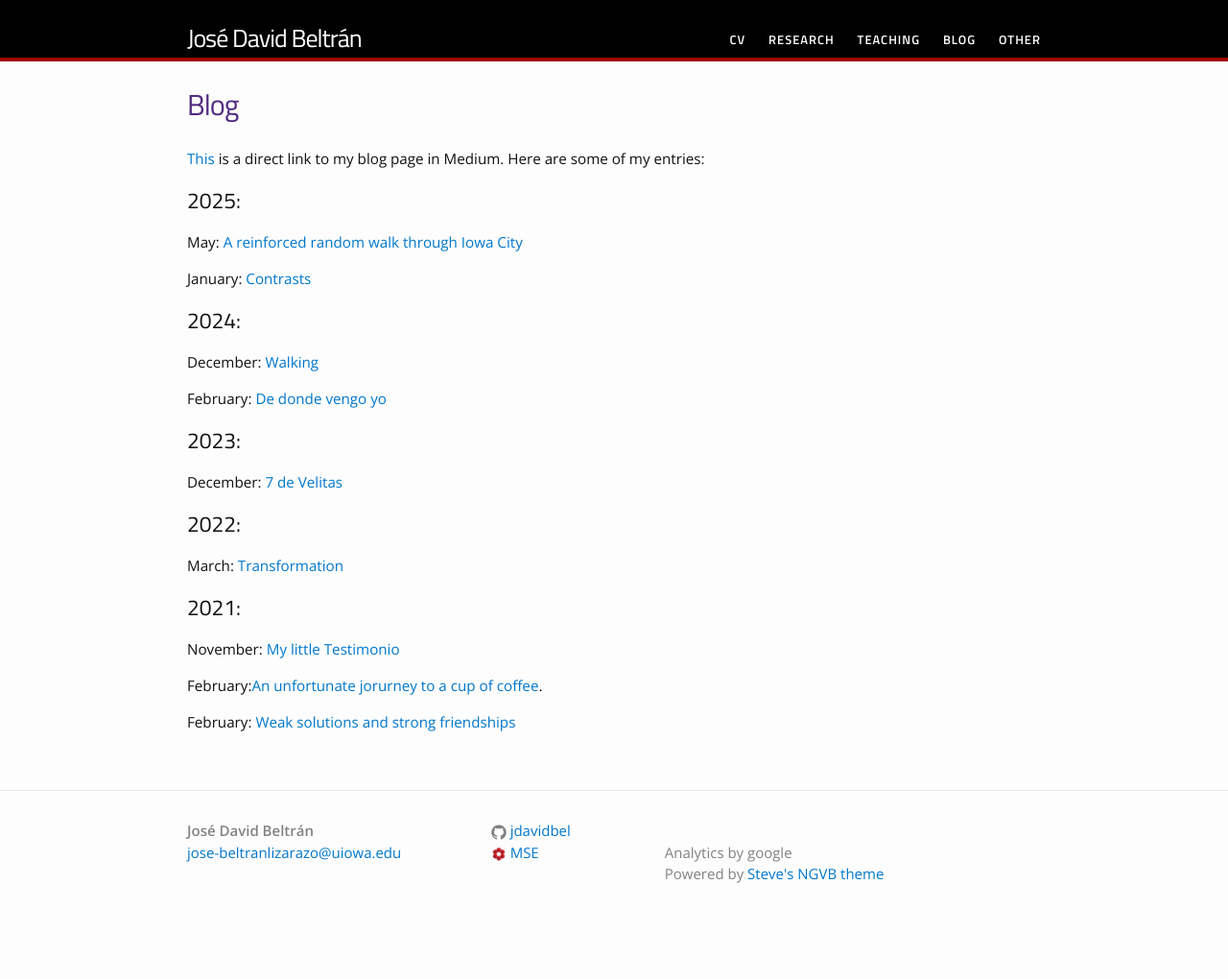
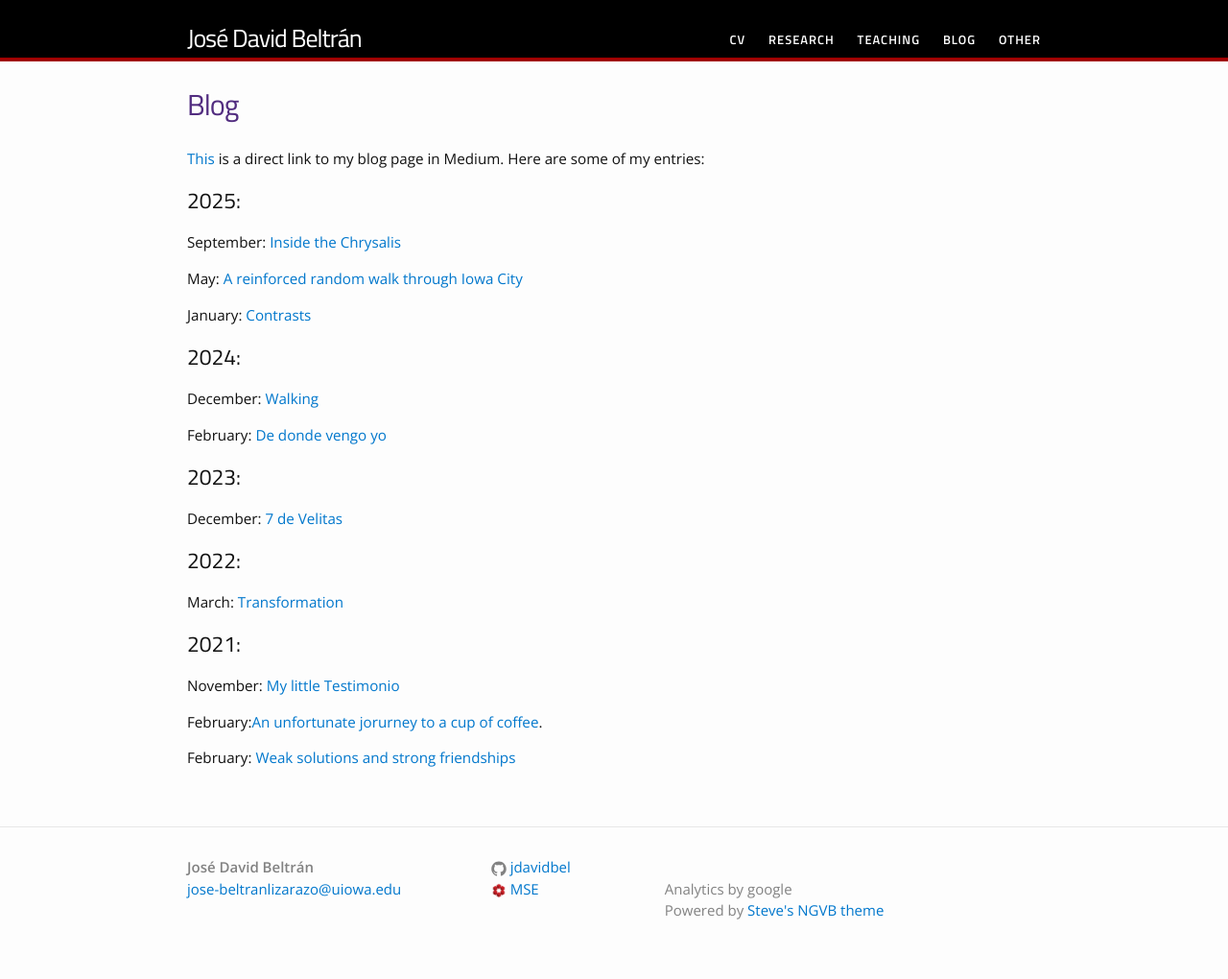
Before and after one commit to jdavidbel/jdavidbel.github.io, a Jekyll site: the page built from blog.md, in a window 1280 px wide. Shown: the whole page at 96% size. Built offline with Jekyll 4.4.1, drawn with Linux system fonts in a browser that asks for light colours; before the commit the page ends 982 px from its top, so only the background shows below that.

Commit message:
Update blog.md

```diff
--- a/blog.md
+++ b/blog.md
@@ -7,6 +7,9 @@ permalink: /blog/
 
 
 ## 2025:
+
+September: [Inside the Chrysalis](https://medium.com/@jobeltranl/inside-the-chrysalis-c95729e887e8)
+
 May: [A reinforced random walk through Iowa City](https://medium.com/@jobeltranl/a-reinforced-random-walk-through-iowa-city-6561acdd49a4)
 
 January: [Contrasts](https://medium.com/@jobeltranl/contrasts-2aecbcb5f8b6)
```
